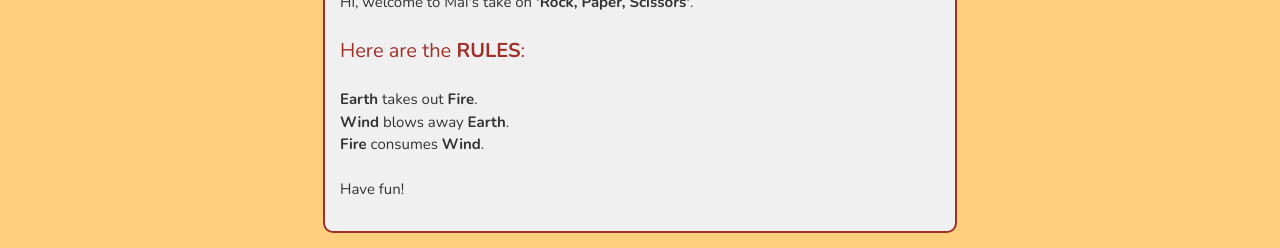
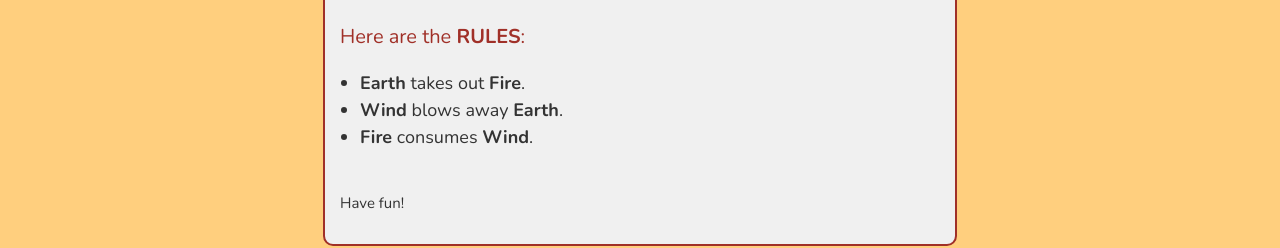
Before and after one commit to Maithanhceu/techtonica_assignments-, a React (Create React App) app in the folder mai-react-app/: page / in a window 1280 px wide. Shown: the part 621-869 px from the top of the page. Built offline with nearby package versions, Linux system fonts and the light colour scheme.

Commit message:
added bullets for the list of rules to the game

```diff
--- a/mai-react-app/src/EFW.jsx
+++ b/mai-react-app/src/EFW.jsx
@@ -73,11 +73,13 @@ function EFW() {
       Hi, welcome to Mai's take on <strong>'Rock, Paper, Scissors'</strong>.
       <br /><br />
       <span style={{ color: '#a03028', fontSize: '20px' }}> Here are the <strong>RULES</strong>:  </span>
-      <br /><br />
-      <strong>Earth</strong> takes out <strong>Fire</strong>. <br />
-      <strong>Wind</strong> blows away <strong>Earth</strong>. <br />
-      <strong>Fire</strong> consumes <strong>Wind</strong>.
-      <br /><br />
+      <br />
+      <ul style={{ listStyleType: 'disc', paddingLeft: '20px',  fontSize: '18px'  }}>
+      <li><strong>Earth</strong> takes out <strong>Fire</strong>.</li>
+      <li><strong>Wind</strong> blows away <strong>Earth</strong>.</li>
+      <li><strong>Fire</strong> consumes <strong>Wind</strong>.</li>
+    </ul>
+      <br />
       Have fun!
     </span>
   );
```
